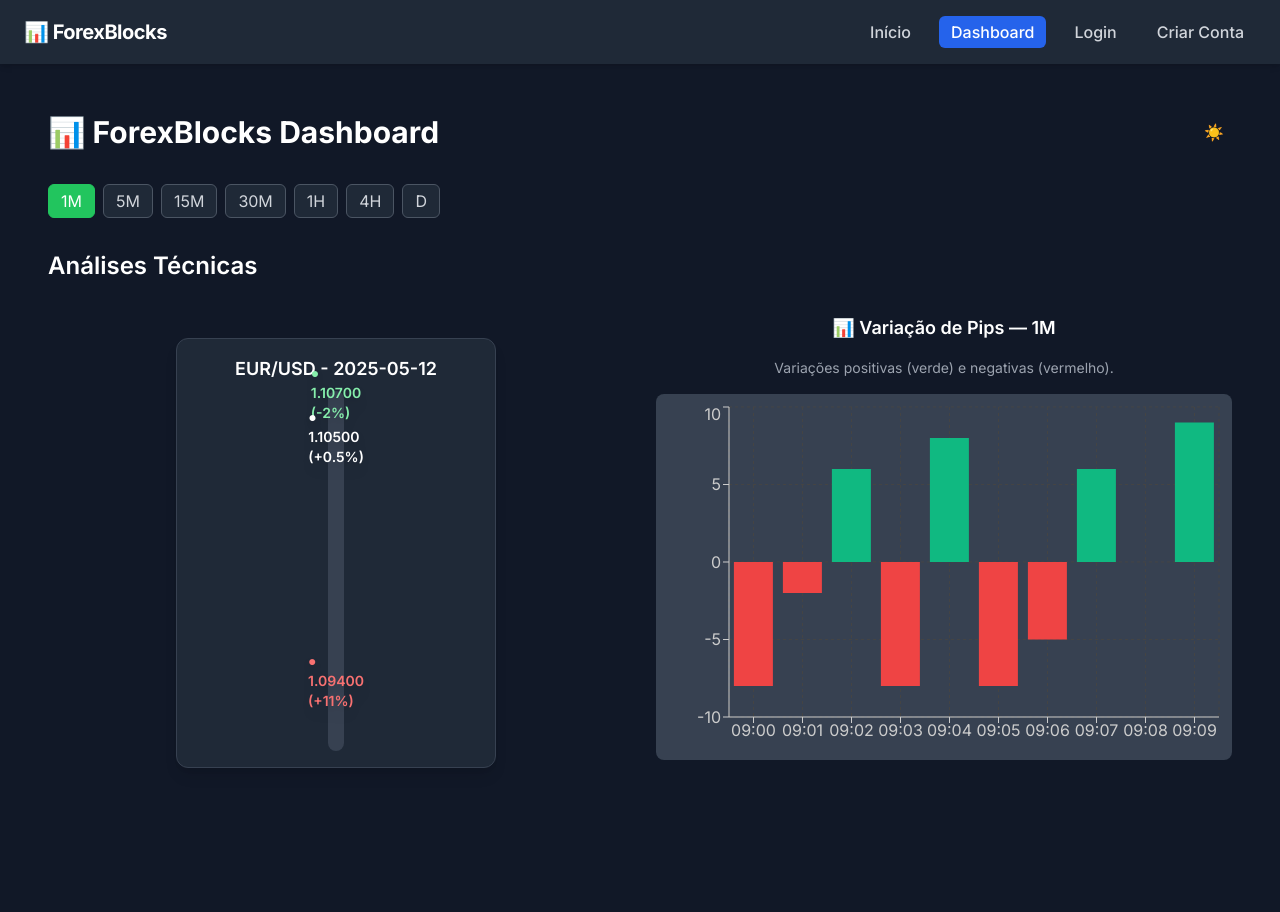
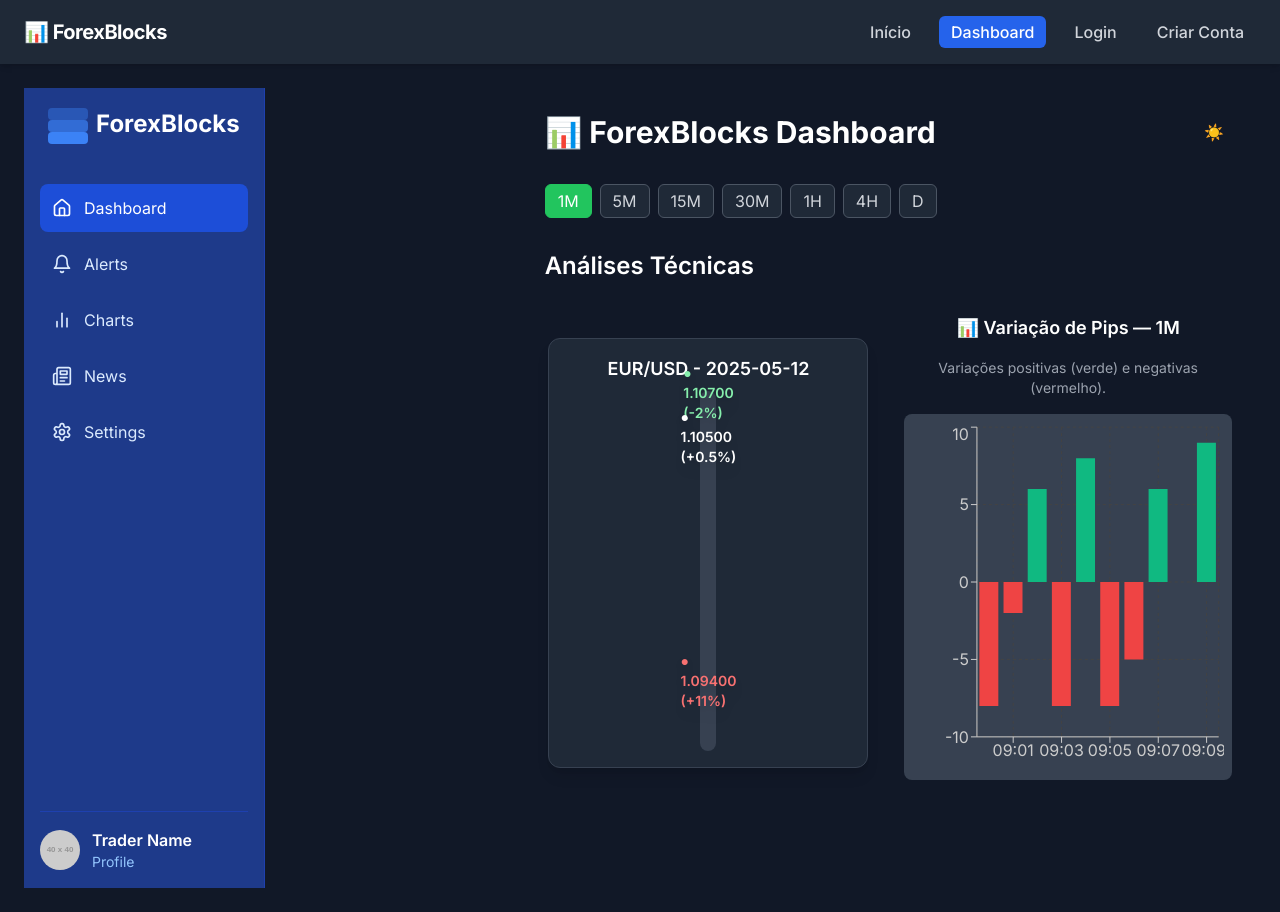
Before and after one commit to TulioBuarque/meusite-nextjs, a Next.js app: page /dashboard in a window 1280 px wide. Built offline with nearby package versions, Linux system fonts and the light colour scheme.

Commit message:
Update page.tsx

```diff
--- a/src/app/dashboard/page.tsx
+++ b/src/app/dashboard/page.tsx
@@ -1,5 +1,6 @@
 'use client';
 
+import Sidebar from '@/components/Sidebar';
 import { TimeframeSelector } from '@/components/TimeframeSelector';
 import { DailyRangeIndicator } from '@/components/kpis/DailyRangeIndicator';
 import { PipVariationTimeBlocks } from '@/components/kpis/PipVariationTimeBlocks';
@@ -7,7 +8,10 @@ import { ThemeToggleButton } from '@/components/ThemeToggleButton';
 
 export default function DashboardPage() {
   return (
-    <main className="min-h-screen bg-white dark:bg-gray-900 text-black dark:text-white p-6 space-y-8 max-w-7xl mx-auto">
+    <div className="flex">
+      <Sidebar />
+
+      <main className="ml-64 min-h-screen bg-white dark:bg-gray-900 text-black dark:text-white p-6 space-y-8 w-full">
         <div className="flex justify-between items-center mb-6">
           <h1 className="text-3xl font-bold">📊 ForexBlocks Dashboard</h1>
           <ThemeToggleButton />
@@ -22,5 +26,6 @@ export default function DashboardPage() {
           <PipVariationTimeBlocks />
         </div>
       </main>
+    </div>
   );
 }
```
Lines whose indentation alone changed are shown as unchanged.
